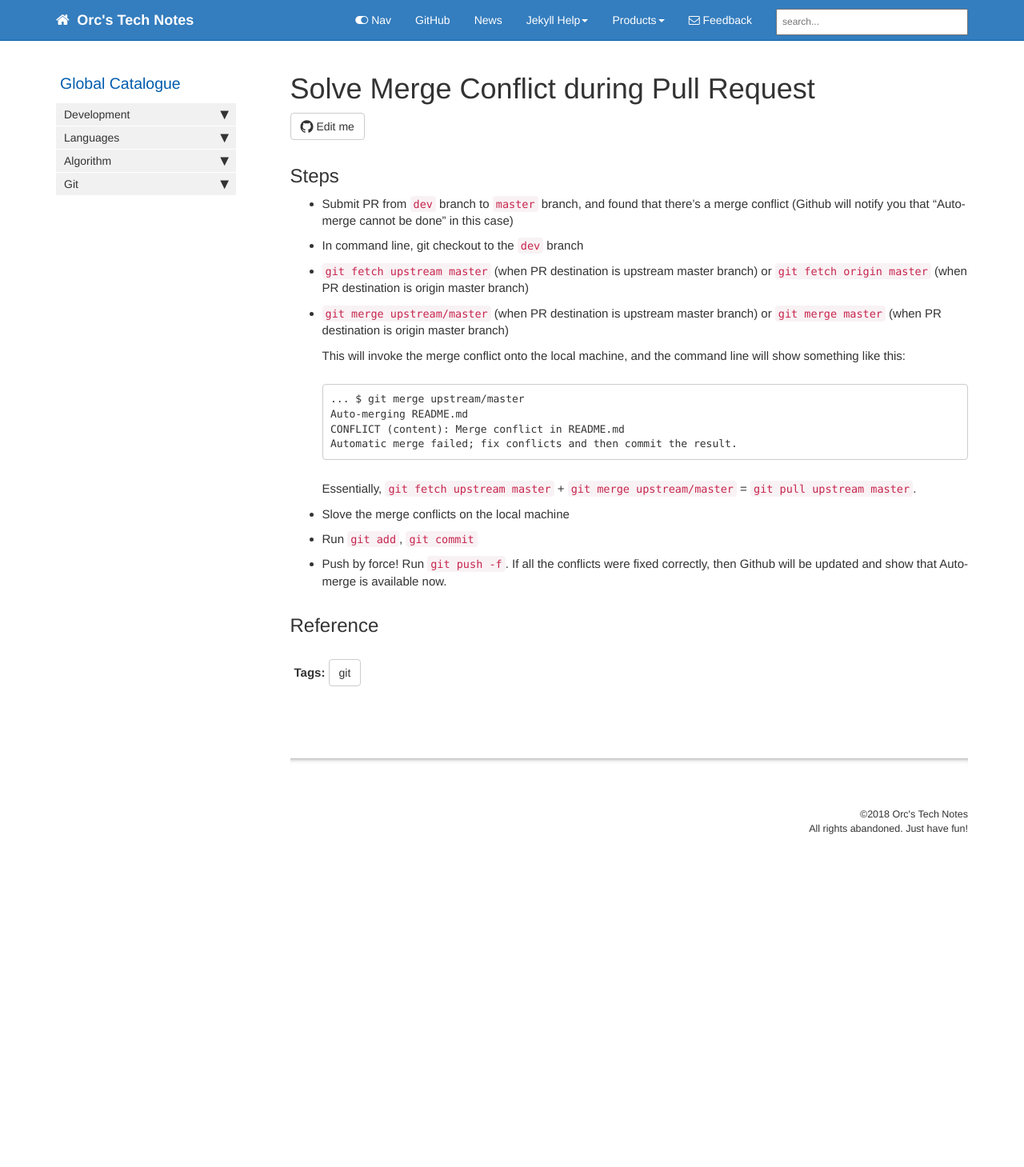
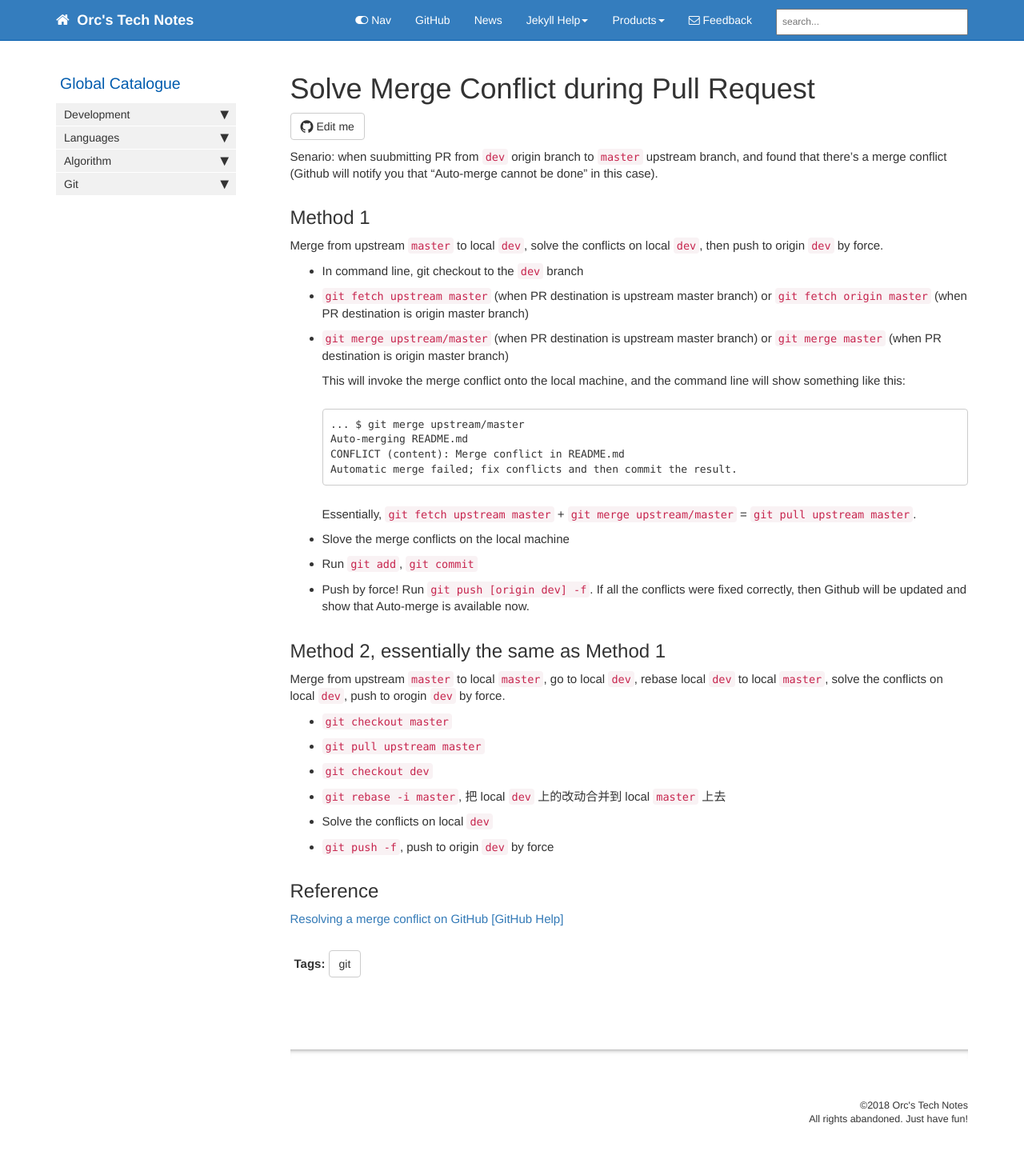
Before and after one commit to HungryOrc/hungryorc.github.io, a Jekyll site: the page built from pages/git/merge_conflict.md, in a window 1280 px wide. Shown: the whole page at 80% size. Built offline with Jekyll 4.4.1, drawn with Linux system fonts in a browser that asks for light colours; nearby versions of some CDN libraries; comment, search, counter and statistics services are not loaded; before the commit the page ends 1096 px from its top, so only the background shows below that.

Commit message:
Update merge_conflict.md

```diff
--- a/pages/git/merge_conflict.md
+++ b/pages/git/merge_conflict.md
@@ -9,9 +9,11 @@ folder: git
 toc: false
 ---
 
-## Steps
+Senario: when suubmitting PR from `dev` origin branch to `master` upstream branch, and found that there's a merge conflict (Github will notify you that "Auto-merge cannot be done" in this case).
 
-* Submit PR from `dev` branch to `master` branch, and found that there's a merge conflict (Github will notify you that "Auto-merge cannot be done" in this case)
+## Method 1
+
+Merge from upstream `master` to local `dev`, solve the conflicts on local `dev`, then push to origin `dev` by force.
 
 * In command line, git checkout to the `dev` branch
 
@@ -33,8 +35,21 @@ toc: false
 
 * Run `git add`, `git commit`
 
-* Push by force! Run `git push -f`. If all the conflicts were fixed correctly, then Github will be updated and show that Auto-merge is available now.
+* Push by force! Run `git push [origin dev] -f`. If all the conflicts were fixed correctly, then Github will be updated and show that Auto-merge is available now.
+
+## Method 2, essentially the same as Method 1
+
+Merge from upstream `master` to local `master`, go to local `dev`, rebase local `dev` to local `master`, solve the conflicts on local `dev`, push to orogin `dev` by force.
+
+* `git checkout master`
+* `git pull upstream master`
+* `git checkout dev`
+* `git rebase -i master`, 把 local `dev` 上的改动合并到 local `master` 上去
+* Solve the conflicts on local `dev`
+* `git push -f`, push to origin `dev` by force
 
 ## Reference
 
+[Resolving a merge conflict on GitHub [GitHub Help]](https://help.github.com/articles/resolving-a-merge-conflict-on-github/)
+
 {% include links.html %}
```
